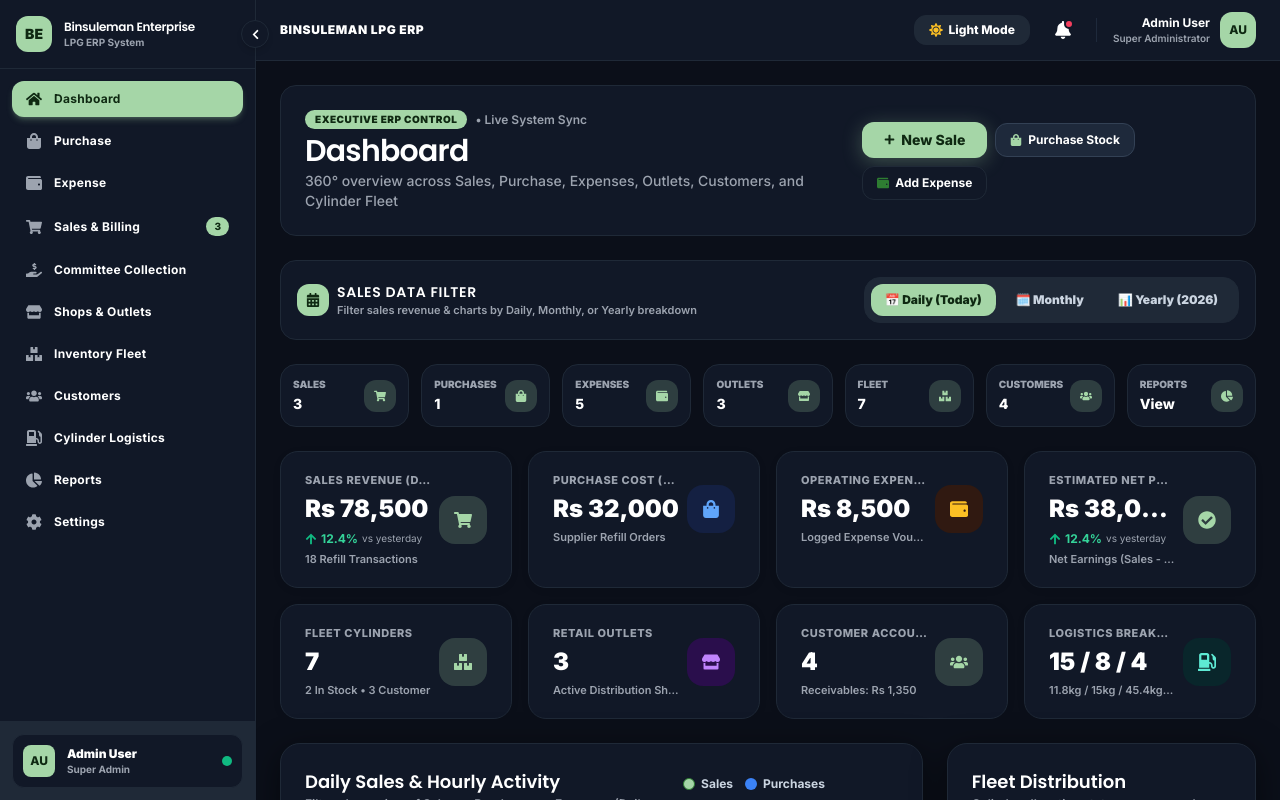
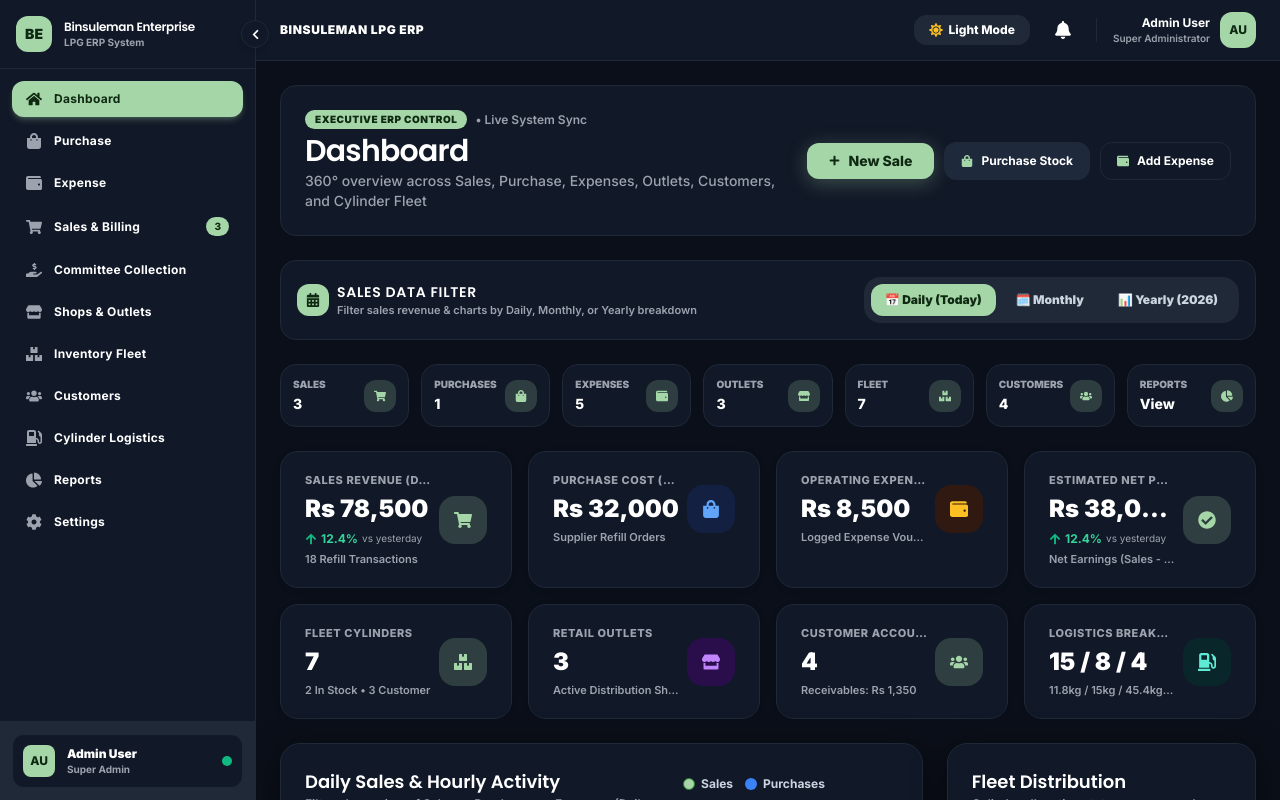
Before and after one commit to hamzaeu004-dev/lpgsystem, a React (Create React App) app: page /dashboard in a window 1280 px wide. Built offline with nearby package versions, Linux system fonts and the light colour scheme.

Commit message:
position

```diff
--- a/src/components/common/Header.jsx
+++ b/src/components/common/Header.jsx
@@ -10,9 +10,9 @@ const Header = () => {
   const notifRef = useRef(null);
 
   const [notifications, setNotifications] = useState([
-    { id: 1, title: 'New Sale Completed', message: 'Ali Ahmed purchased cylinder LPG-PK-11802', time: '5 min ago', read: false },
-    { id: 2, title: 'Low Stock Warning', message: 'Blue Area Branch has only 5 cylinders remaining', time: '1 hour ago', read: false },
-    { id: 3, title: 'Cylinder Returned', message: 'Sara Khan returned cylinder LPG-PK-11804', time: '3 hours ago', read: false },
+    { id: 1, title: 'New Sale Completed', message: 'Ali Ahmed purchased cylinder LPG-PK-11802', time: '5 min ago', read: true },
+    { id: 2, title: 'Low Stock Warning', message: 'Blue Area Branch has only 5 cylinders remaining', time: '1 hour ago', read: true },
+    { id: 3, title: 'Cylinder Returned', message: 'Sara Khan returned cylinder LPG-PK-11804', time: '3 hours ago', read: true },
   ]);
 
   const unreadCount = notifications.filter((n) => !n.read).length;
--- a/src/components/pages/Dashboard.jsx
+++ b/src/components/pages/Dashboard.jsx
@@ -195,10 +195,10 @@ const Dashboard = () => {
         </div>
 
         {/* Quick Action Buttons */}
-        <div className="flex flex-wrap items-center gap-2">
+        <div className="flex items-center flex-wrap sm:flex-nowrap gap-2.5 w-full sm:w-auto">
           <button
             onClick={() => navigate('/sales')}
-            className="btn-primary flex items-center space-x-1.5 text-xs font-black shadow-md shadow-[#A5D6A7]/30"
+            className="btn-primary flex-1 sm:flex-initial inline-flex items-center justify-center gap-2 px-4 py-2.5 rounded-xl text-xs font-black shadow-md shadow-[#A5D6A7]/25 transition-all whitespace-nowrap cursor-pointer"
           >
             <FaPlus size={11} />
             <span>New Sale</span>
@@ -206,7 +206,7 @@ const Dashboard = () => {
 
           <button
             onClick={() => navigate('/purchase')}
-            className="bg-slate-900 hover:bg-slate-800 dark:bg-slate-800 dark:hover:bg-slate-700 text-white px-3.5 py-2 rounded-xl text-xs font-bold border border-slate-700 transition-all shadow-xs flex items-center space-x-1.5 cursor-pointer"
+            className="flex-1 sm:flex-initial inline-flex items-center justify-center gap-2 px-4 py-2.5 rounded-xl border border-slate-200 dark:border-slate-700 bg-slate-900 hover:bg-slate-800 dark:bg-slate-800 dark:hover:bg-slate-700 text-white font-bold text-xs transition-all shadow-xs whitespace-nowrap cursor-pointer"
           >
             <FaShoppingBag className="text-[#A5D6A7]" size={12} />
             <span>Purchase Stock</span>
@@ -214,9 +214,9 @@ const Dashboard = () => {
 
           <button
             onClick={() => navigate('/expense')}
-            className="bg-white dark:bg-slate-800 text-slate-700 dark:text-slate-200 px-3.5 py-2 rounded-xl text-xs font-bold border border-slate-200 dark:border-slate-700 hover:bg-slate-50 dark:hover:bg-slate-700 transition-all shadow-xs flex items-center space-x-1.5 cursor-pointer"
+            className="flex-1 sm:flex-initial inline-flex items-center justify-center gap-2 px-4 py-2.5 rounded-xl border border-slate-200 dark:border-slate-700 bg-white dark:bg-slate-800 text-slate-700 dark:text-slate-200 font-bold text-xs hover:bg-slate-50 dark:hover:bg-slate-700 transition-all shadow-xs whitespace-nowrap cursor-pointer"
           >
-            <FaWallet className="text-[#2e7d32]" size={12} />
+            <FaWallet className="text-[#2e7d32] dark:text-[#A5D6A7]" size={12} />
             <span>Add Expense</span>
           </button>
         </div>
@@ -548,7 +548,7 @@ const Dashboard = () => {
 
             <button
               onClick={() => navigate(card.route)}
-              className={`mt-4 w-full py-2 px-3 rounded-xl text-xs font-black flex items-center justify-center space-x-1.5 transition-all shadow-xs cursor-pointer ${card.btnBg}`}
+              className={`mt-auto pt-3 w-full py-2.5 px-3 rounded-xl text-xs font-black inline-flex items-center justify-center gap-1.5 transition-all shadow-xs cursor-pointer ${card.btnBg}`}
             >
               <span>{card.action}</span>
               <FaExternalLinkAlt size={10} />
--- a/src/components/pages/Sales.jsx
+++ b/src/components/pages/Sales.jsx
@@ -433,7 +433,7 @@ const Sales = () => {
             Sales & Refill Billing
           </h1>
           <p className="text-xs sm:text-sm text-slate-500 dark:text-slate-400 mt-1">
-            Fully custom Invoice IDs, custom customer names, cylinder Reg Nos, refill prices & baqaya tracking
+            Manage cylinder sales, refill exchanges, customer billing, and outstanding balance tracking.
           </p>
         </div>
 
@@ -817,9 +817,6 @@ const Sales = () => {
                     <FaGasPump className="text-[#0f2912] dark:text-[#A5D6A7]" />
                     <span>New Refill & Exchange Invoice</span>
                   </h3>
-                  <p className="text-xs text-slate-500 dark:text-slate-400 mt-0.5">
-                    You can customize the Invoice ID, Customer Name, and Cylinder Tag as needed.
-                  </p>
                 </div>
                 <button
                   onClick={() => setIsModalOpen(false)}
@@ -835,11 +832,8 @@ const Sales = () => {
                   <div className="flex items-center justify-between">
                     <label className="text-xs font-extrabold text-[#0f2912] dark:text-[#A5D6A7] uppercase tracking-wide flex items-center space-x-1.5">
                       <FaHashtag />
-                      <span>Custom Invoice ID / Bill No</span>
+                      <span>Invoice ID / Bill No</span>
                     </label>
-                    <span className="text-[10px] font-extrabold text-[#0f2912] dark:text-[#A5D6A7] bg-white dark:bg-slate-900 px-2 py-0.5 rounded-full border border-[#A5D6A7]/40 dark:border-slate-700">
-                      ✨ Fully Editable
-                    </span>
                   </div>
                   <input
                     type="text"
@@ -849,9 +843,6 @@ const Sales = () => {
                     onChange={(e) => setNewSale({ ...newSale, customInvoiceId: e.target.value })}
                     className="w-full bg-white dark:bg-slate-900 border border-[#A5D6A7]/40 dark:border-slate-700 rounded-xl px-3.5 py-2.5 text-sm outline-none font-mono font-black text-slate-900 dark:text-white focus:ring-2 focus:ring-[#A5D6A7]/40 focus:border-[#A5D6A7]"
                   />
-                  <p className="text-[10px] text-slate-500 dark:text-slate-400 font-medium">
-                    * Type any easy-to-remember Invoice ID or receipt code here.
-                  </p>
                 </div>
 
                 {/* 1. Customer Selection / Custom Customer Mode Toggle */}
```
